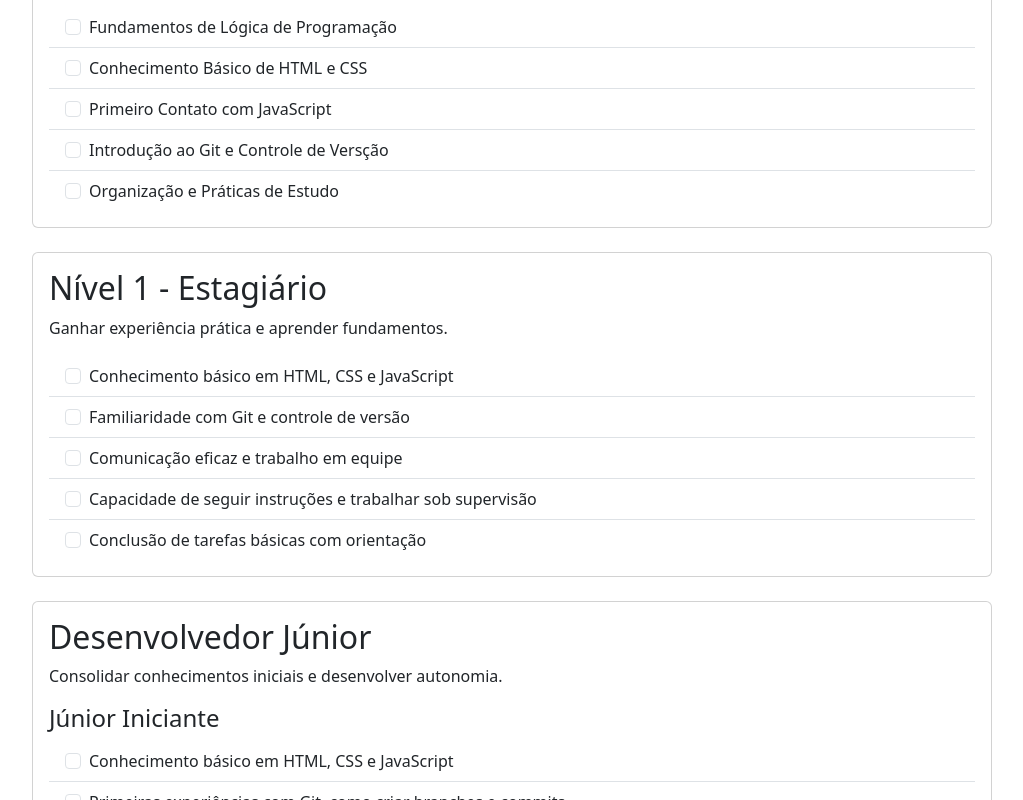
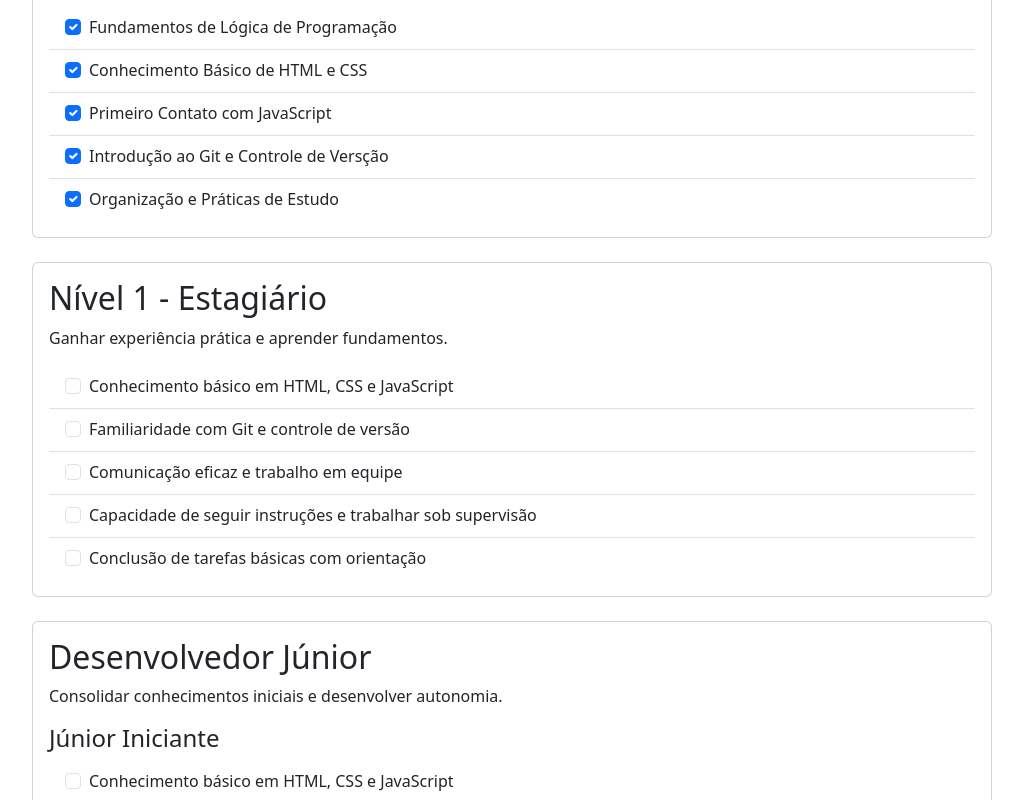
Before and after one commit to MatechSystems/pdi-frontend, a React (Create React App) app: page / in a window 1280 px wide. Shown: the part 240-1040 px from the top of the page, without its empty margins (128-1151 px from the left). Built offline with nearby package versions, Linux system fonts and the light colour scheme.

Commit message:
feat: :construction: Modificação no checkbox em andamento

```diff
--- a/src/components/NivelCarreira.js
+++ b/src/components/NivelCarreira.js
@@ -1,5 +1,6 @@
 import React, { useState } from 'react';
 import PropTypes from 'prop-types';
+import Form from 'react-bootstrap/Form';
 
 function NivelCarreira({
   titulo,
@@ -7,15 +8,27 @@ function NivelCarreira({
   requisitos,
   subniveis,
   atualizarPontos,
+  //setRequisitos
 }) {
   const [completas, setCompletas] = useState([]);
 
-  const marcarComoCompleta = (index) => {
-    if (!completas.includes(index)) {
-      setCompletas([...completas, index]);
+  const marcarComoCompleta = (eventoHTML, liIndex, requisitoId) => {
+    console.log('checked', eventoHTML.target.checked);
+    console.log('requisitoId', requisitoId);
+
+    // encontrar o objeto requisito dentro do array de requisitosusando o requisitoID
+    // alterar o "feito" do objeto (requisito) para o valor do target.checked
+    // atualizar o requisitoS usando o setRequisitos setRequisitos(prev => [...prev, requisito])
+
+    if (!completas.includes(liIndex)) {
+      setCompletas([...completas, liIndex]);
       atualizarPontos(10);
     }
   };
+
+  // const handleCheckboxChange = (e) => {
+  //   setIsChecked(e.target.checked);
+  // };
 
   return (
     <div className="nivel-carreira card my-4 w-75 mx-auto">
@@ -30,13 +43,19 @@ function NivelCarreira({
                 key={index}
                 className={`list-group-item ${completas.includes(index) ? 'text-decoration-line-through' : ''}`}
               >
-                <input
+                {/* <input
                   type="checkbox"
                   className="form-check-input me-2"
                   onClick={() => marcarComoCompleta(index)}
                   disabled={completas.includes(index)}
+                /> */}
+                {/* {requisito.titulo} */}
+                <Form.Check
+                  type="checkbox"
+                  label={requisito.titulo}
+                  checked={requisito.feito}
+                  onChange={(e) => marcarComoCompleta(e, index, requisito.id)}
                 />
-                {requisito.titulo}
               </li>
             ))}
           </ul>
@@ -52,15 +71,14 @@ function NivelCarreira({
                     key={reqIndex}
                     className={`list-group-item ${completas.includes(`${subIndex}-${reqIndex}`) ? 'text-decoration-line-through' : ''}`}
                   >
-                    <input
+                    <Form.Check
                       type="checkbox"
-                      className="form-check-input me-2"
-                      onClick={() =>
-                        marcarComoCompleta(`${subIndex}-${reqIndex}`)
+                      label={requisito.titulo}
+                      checked={requisito.feito}
+                      onChange={(e) =>
+                        marcarComoCompleta(e, reqIndex, requisito.id)
                       }
-                      disabled={completas.includes(`${subIndex}-${reqIndex}`)}
                     />
-                    {requisito.titulo}
                   </li>
                 ))}
               </ul>
```
